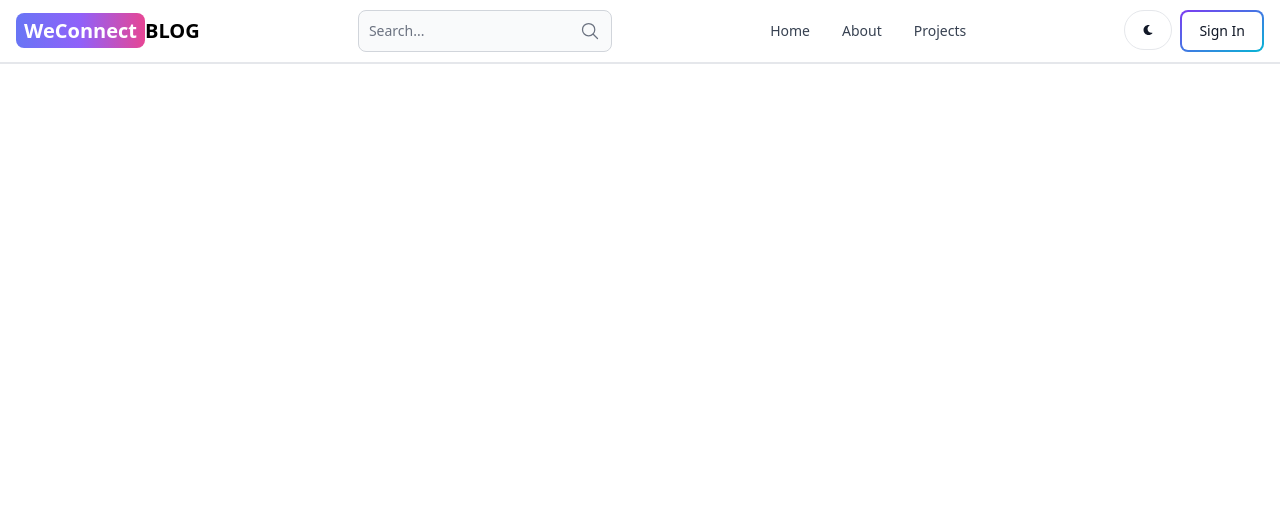
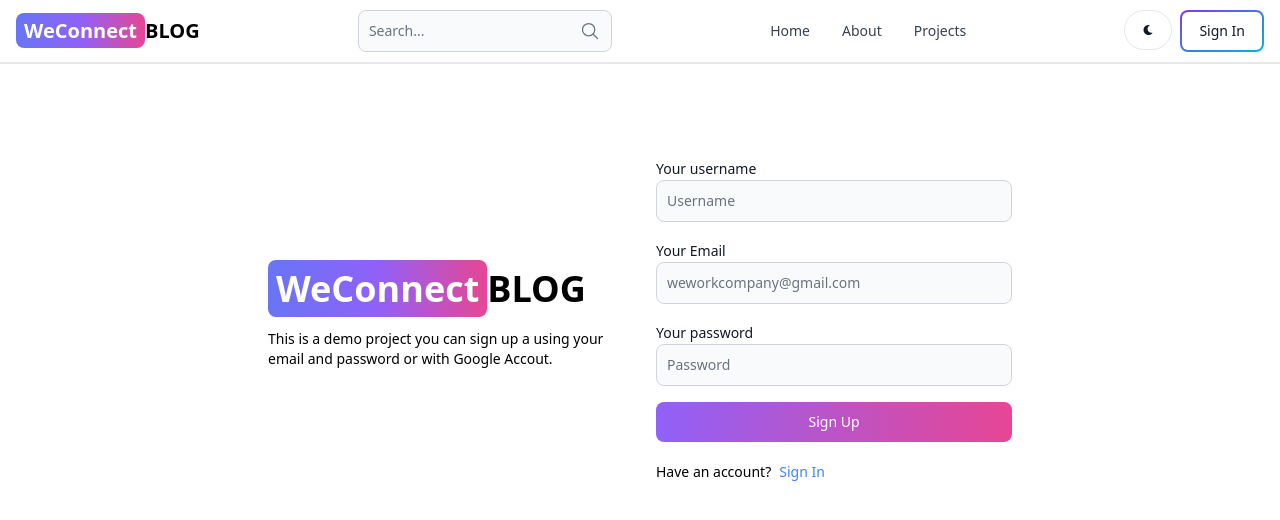
Before and after one commit to Anand3074/BLOG_APP, a React (Vite) app in the folder App_Blog/: page /sign-up in a window 1280 px wide. Shown: the top 520 px of the page. Built offline with nearby package versions, Linux system fonts and the light colour scheme.

Commit message:
adding functionality to signup page

```diff
--- a/App_Blog/src/App.jsx
+++ b/App_Blog/src/App.jsx
@@ -4,6 +4,7 @@
 import Dashboard from './pages/Dash.jsx'
 import About from './pages/About.jsx'
 import SignUp from './pages/SignUp.jsx'
+import SignIn from './pages/SignIn.jsx'
 import Header from './components/Header.jsx'
 const App = () => {
   return (
@@ -13,7 +14,8 @@
         <Route path='/' element={<Home/>}/>
         <Route path='/About' element={<About/>}/>
         <Route path='/Projects' element={<Dashboard/>}/>
-        <Route path='/signup' element={<SignUp/>}/>
+        <Route path='/sign-up' element={<SignUp/>}/>
+        <Route path='/sign-in' element={<SignIn/>}/>
         </Routes>
    </BrowserRouter>
   )
--- a/App_Blog/src/components/Header.jsx
+++ b/App_Blog/src/components/Header.jsx
@@ -39,7 +39,7 @@
                 <Button className='w-12 h-10 hidden sm:inline' color='gray' pill>
                     <FaMoon/>
                 </Button>
-                <Link to='/signup'>
+                <Link to='/sign-up'>
                     <Button gradientDuoTone='purpleToBlue' outline>
                         Sign In
                     </Button>
--- /dev/null
+++ b/App_Blog/src/pages/SignIn.jsx
@@ -0,0 +1,9 @@
+import React from 'react'
+
+const SignIn = () => {
+  return (
+    <div>SignIn</div>
+  )
+}
+
+export default SignIn
--- a/App_Blog/src/pages/SignUp.jsx
+++ b/App_Blog/src/pages/SignUp.jsx
@@ -1,8 +1,41 @@
-import { Button, Label, TextInput } from 'flowbite-react'
-import React from 'react'
-import { Link } from 'react-router-dom'
+import { Alert, Button, Label, Spinner, TextInput } from 'flowbite-react'
+import React, { useState } from 'react'
+import { Link, useNavigate } from 'react-router-dom'
 
 const SignUp = () => {
+    const [formData, setFormData] = useState({});
+    const [errorMessage, setErrorMessage] = useState(null);
+    const [loading, setLoading] = useState(false);
+    const navigate = useNavigate();
+    const handleChange = (e) => {
+        setFormData({...formData, [e.target.id]: e.target.value.trim()})
+    }
+    const handleSubmit = async (e) => {
+        e.preventDefault();
+        if(!formData.username || !formData.email || !formData.password){
+            return setErrorMessage('Please Fill out All fields')
+        }
+        try {
+            setLoading(true)
+            setErrorMessage(null)
+            const res = await fetch('/api/auth/signup', {
+                method: 'POST',
+                headers: {'Content-Type': 'application/json'},
+                body: JSON.stringify(formData)
+            })
+            const data = await res.json();
+            if (data.success === false){
+               return setErrorMessage(data.message)
+            }
+            setLoading(false)
+            if(res.ok){
+                navigate('/sign-in')
+            }
+        } catch (error) {
+            setErrorMessage(error.message)
+            setLoading(false)
+        }
+    }
   return (
     <div className='min-h-screen mt-20'>
         <div className='flex gap-8 p-3 max-w-3xl mx-auto flex-col md:flex-row md:items-center' id='container'>
@@ -18,10 +51,11 @@
             </p>
             </div>
             <div className='flex-1' id='right'>
-                <form className='flex flex-col gap-4' >
+                <form className='flex flex-col gap-4' onSubmit={handleSubmit}>
                     <div>
                         <Label value="Your username"/>
                         <TextInput
+                        onChange={handleChange}
                         type="text"
                         placeholder="Username"
                         id="username"/>
@@ -29,19 +63,30 @@
                     <div>
                         <Label value="Your Email"/>
                         <TextInput
-                        type="text"
+                        onChange={handleChange}
+                        type="email"
+
                         placeholder="weworkcompany@gmail.com"
                         id="email"/>
                     </div>
                     <div>
                         <Label value="Your password"/>
                         <TextInput
-                        type="text"
+                        onChange={handleChange}
+                        type="password"
                         placeholder="Password"
                         id="password"/>
                     </div>
-                    <Button gradientDuoTone='purpleToPink' type='submit'>
-                        Sign Up
+                    <Button gradientDuoTone='purpleToPink' type='submit' disabled={loading}>
+                        {
+                            loading ? (
+                                <>
+                                <Spinner size='sm'/>
+                                <span className='pl-3'>Loading...</span>
+                                </>
+
+                            ) : 'Sign Up'
+                        }
                     </Button>
                 </form>
                 <div className=' flex gap-2 text-sm mt-5'>
@@ -53,6 +98,15 @@
                         Sign In
                     </Link>
                 </div>
+                {
+                    errorMessage && (
+                        <Alert className='mt-5' color='failure'>
+                            {
+                                errorMessage
+                            }
+                        </Alert>
+                    )
+                }
             </div>
         </div>
     </div>
--- a/App_Blog/vite.config.js
+++ b/App_Blog/vite.config.js
@@ -3,5 +3,14 @@
 
 // https://vitejs.dev/config/
 export default defineConfig({
+  server: {
+    proxy:{
+      '/api':{
+        target: 'http://localhost:3000',
+        secure: false,
+
+    }
+  }
+},
   plugins: [react()],
 })
```
